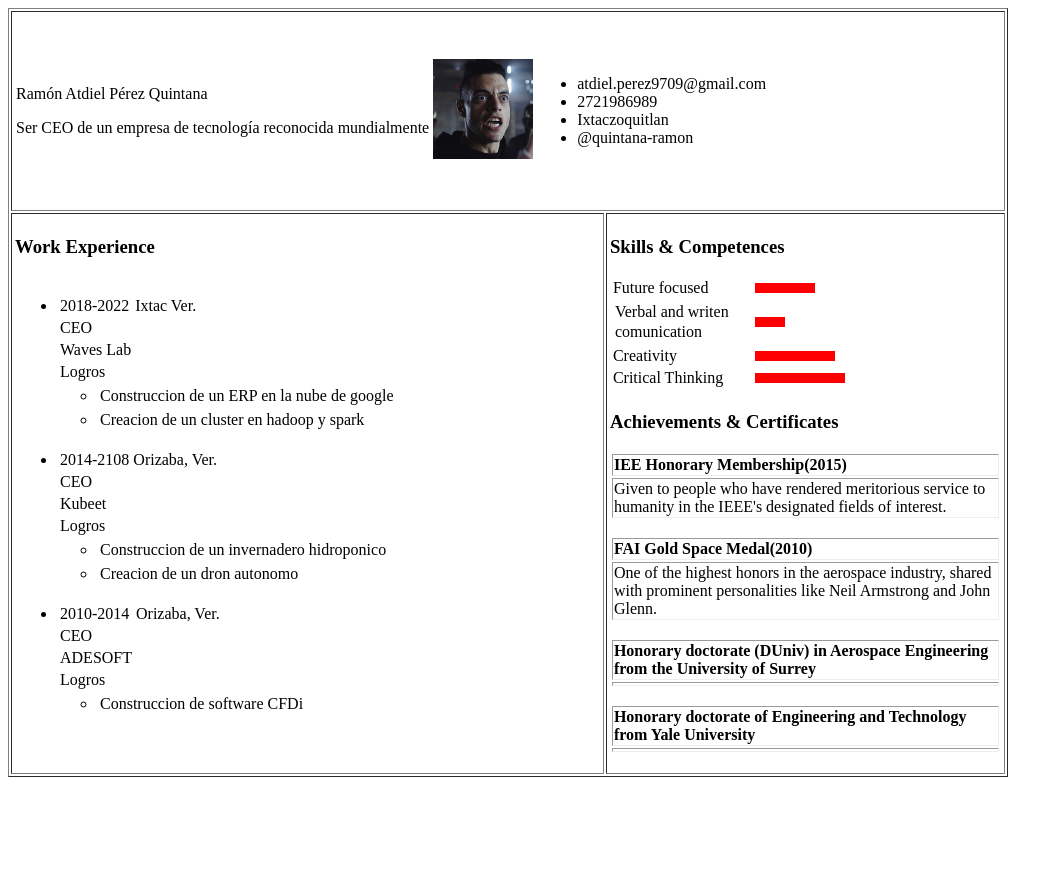
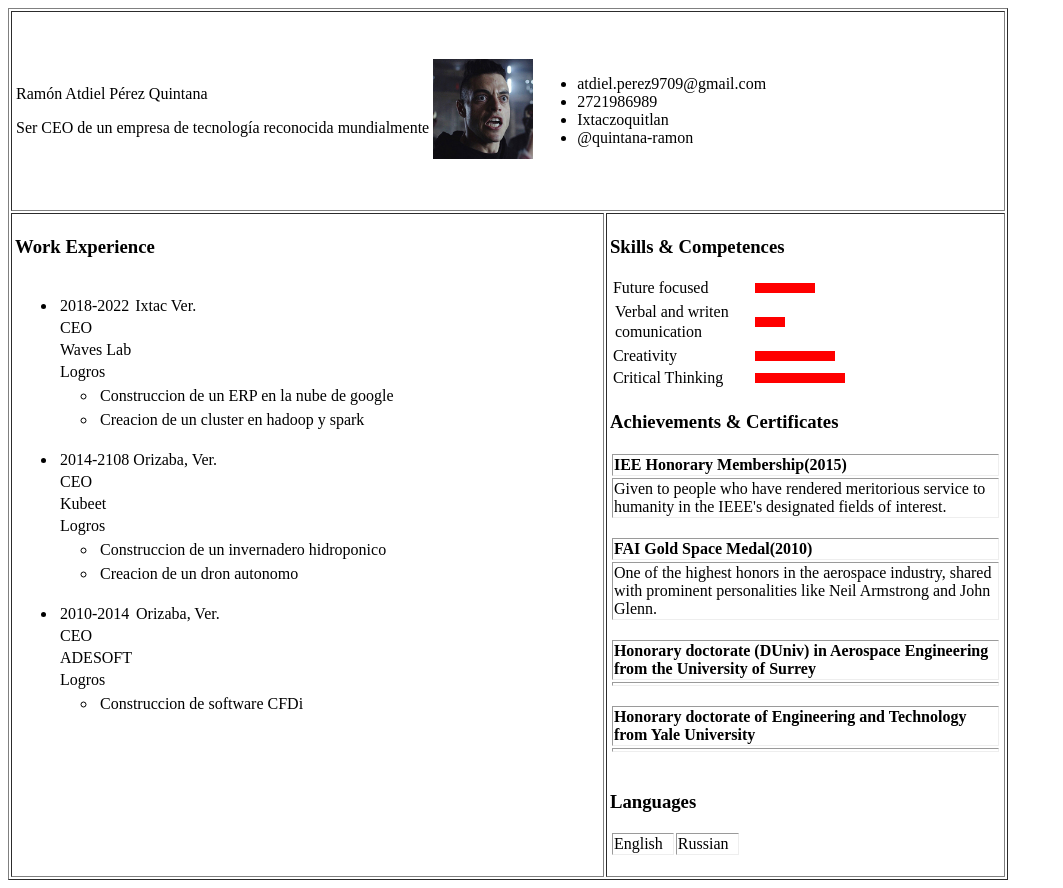
Before and after one commit to quintana-ramon/quintana-ramon.github.io, an Angular app: page / in a window 1280 px wide. Shown: the whole page, without its empty margins (0-1063 px from the left). Before the commit the page ends 800 px from the top, so only its background shows below. Built offline with nearby package versions, Linux system fonts and the light colour scheme.

Commit message:
issue #12 has been completed

```diff
--- a/src/app/app.component.html
+++ b/src/app/app.component.html
@@ -15,6 +15,9 @@
     <tr>
       <app-achievements></app-achievements>
     </tr>
+    <tr>
+      <app-languages></app-languages>
+    </tr>
   </td>
 </tr>
 
--- a/src/app/app.module.ts
+++ b/src/app/app.module.ts
@@ -6,6 +6,7 @@ import { HeaderComponent } from './header/header.component';
 import { WorkExperienceComponent } from './work-experience/work-experience.component';
 import { SkillsComponent } from './skills/skills.component';
 import { AchievementsComponent } from './achievements/achievements.component';
+import { LanguagesComponent } from './languages/languages.component';
 
 @NgModule({
   declarations: [
@@ -14,6 +15,7 @@ import { AchievementsComponent } from './achievements/achievements.component';
     WorkExperienceComponent,
     SkillsComponent,
     AchievementsComponent,
+    LanguagesComponent,
   ],
   imports: [BrowserModule],
   providers: [],
--- /dev/null
+++ b/src/app/languages/languages.component.html
@@ -0,0 +1,10 @@
+<div>
+    <h3>Languages</h3>
+    <ul style="padding: 0;">
+        <tr>
+            <td *ngFor="let lang of languages" style=" padding-right: 10px;">
+                {{ lang }}
+            </td>
+        </tr>
+    </ul>
+</div>
--- /dev/null
+++ b/src/app/languages/languages.component.ts
@@ -0,0 +1,20 @@
+import { Component, OnInit } from '@angular/core';
+
+@Component({
+  selector: 'app-languages',
+  templateUrl: './languages.component.html',
+  styleUrls: ['./languages.component.css'],
+})
+export class LanguagesComponent implements OnInit {
+  languages: Array<any> = [];
+
+  constructor() {}
+
+  ngOnInit(): void {
+    let lan1 = 'English';
+    let lan2 = 'Russian';
+
+    this.languages.push(lan1);
+    this.languages.push(lan2);
+  }
+}
```
Also changed, not shown: src/app/languages/languages.component.css (added), 1 other file (tests, documents, lock files or other folders).
